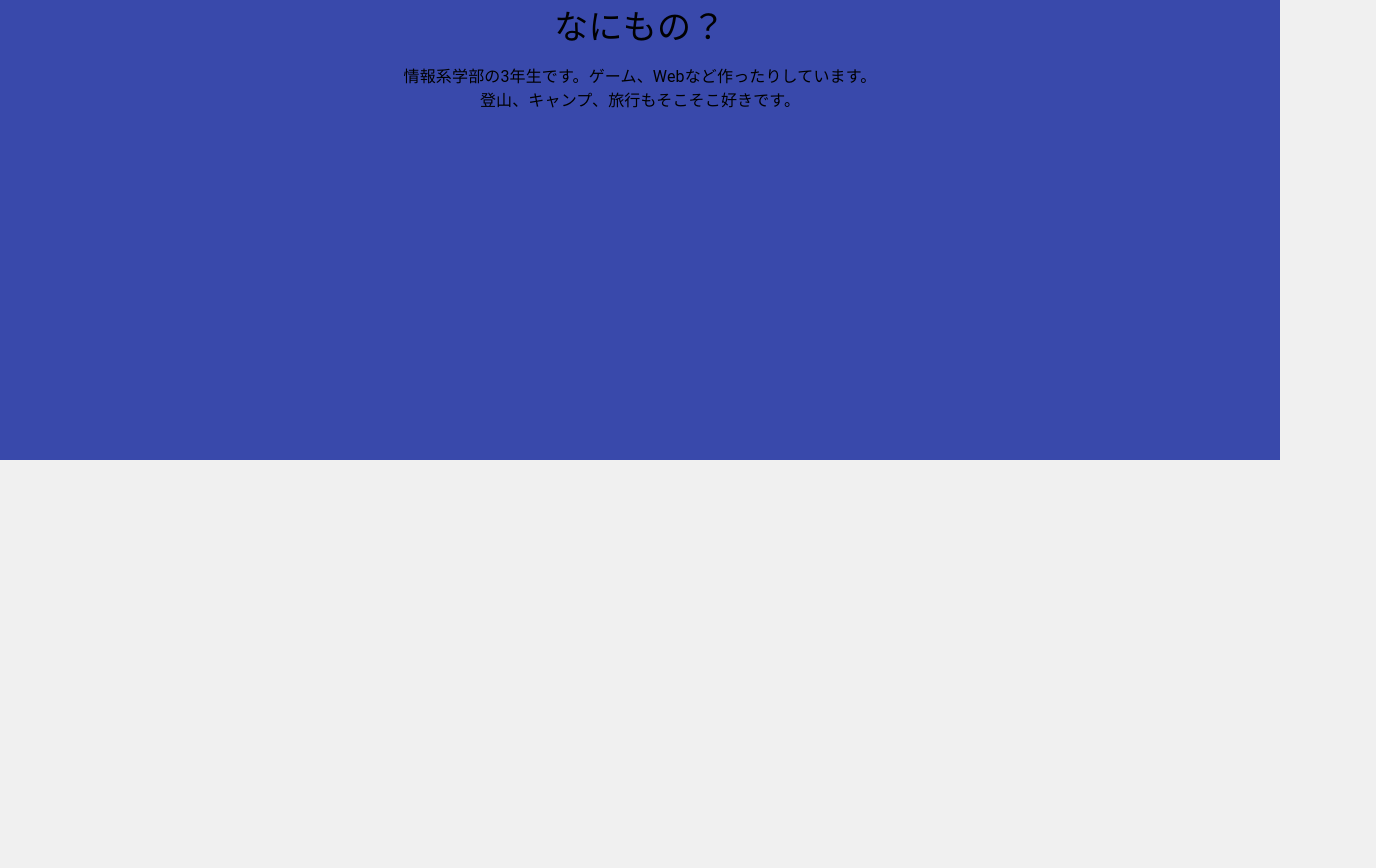
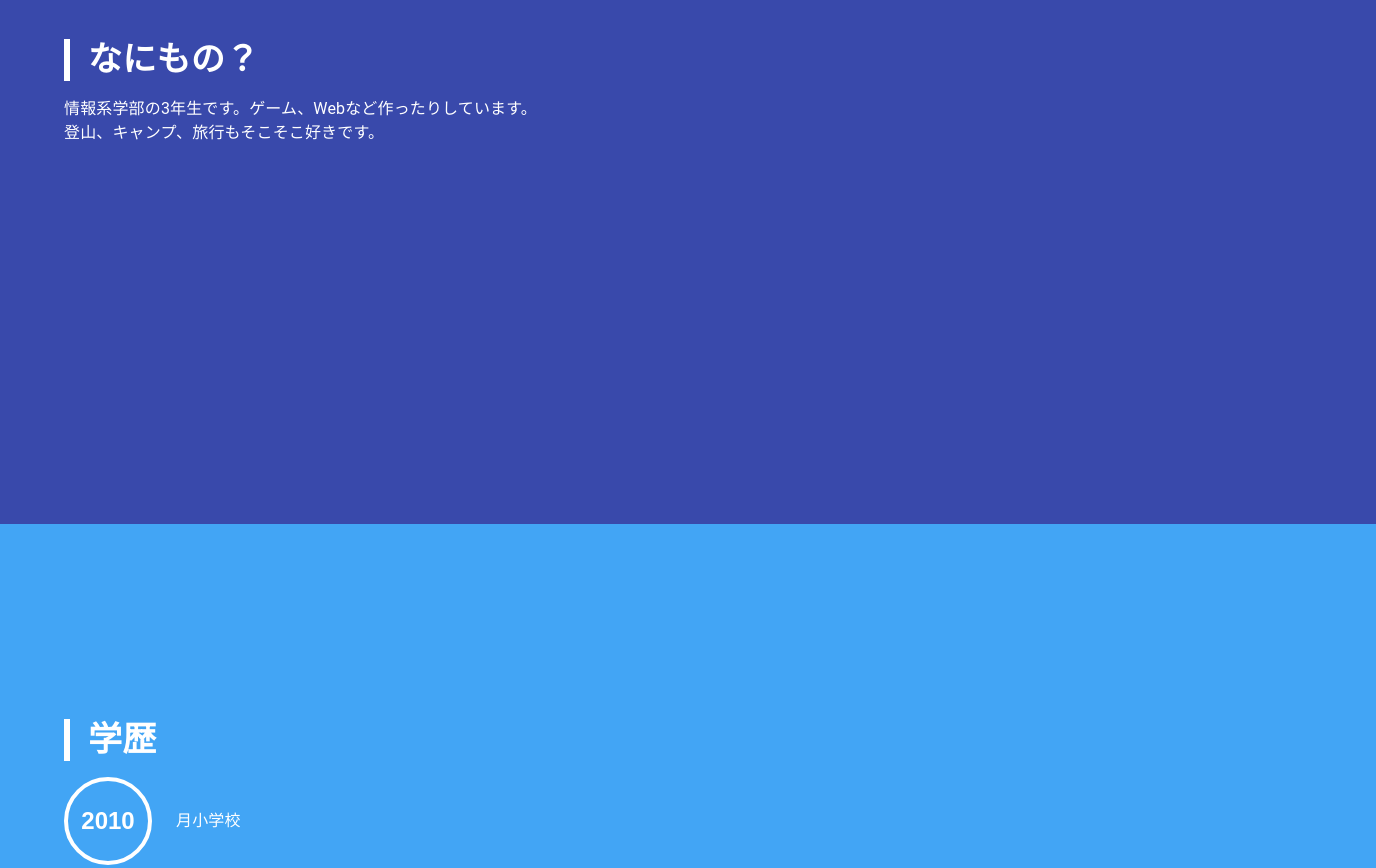
Before and after one commit to matuhiro97/hirokiHP, a React (Vite) app: page /about in a window 1280 px wide. Shown: the part 340-1208 px from the top of the page, 1376 px wide, since content can reach past the window. Before the commit the page ends 800 px from the top, so only its background shows below. Built offline with nearby package versions, Linux system fonts and the light colour scheme.

Commit message:
自己紹介ページとりあえずかんせい

```diff
--- a/src/pages/About.tsx
+++ b/src/pages/About.tsx
@@ -2,50 +2,122 @@ import React from 'react';
 import Box from '@mui/material/Box';
 import Typography from '@mui/material/Typography';
 
-const About: React.FC = () => {
+// 共通スタイルオブジェクト
+const sectionStyle = {
+  width: '100%',
+  height: '100vh',
+  display: 'flex',
+  alignItems: 'center',
+  justifyContent: 'flex-start', // 左寄せに変更
+  textAlign: 'left', // テキストを左寄せ
+  padding: '2rem',
+  paddingLeft: '5%', // 左にスペースを持たせる
+};
 
-  return (
+const headingStyle = {
+  marginBottom: '1rem',
+  fontWeight: 'bold',
+  position: 'relative',
+  paddingLeft: '1.5rem',
+  '&::before': {
+    content: '""',
+    position: 'absolute',
+    left: 0,
+    top: 0,
+    bottom: 0,
+    width: '0.4rem',
+    backgroundColor: '#fff',
+  },
+};
+
+// 年サークルコンポーネント
+const YearCircle = ({ year }) => (
   <Box
-     id="about"
     sx={{
-      width: '100vw',            // 幅をビューポート全体に設定
-      height: '100vh',           // 高さをビューポート全体に設定
+      width: '80px', // 円のサイズ
+      height: '80px', // 円のサイズ
+      borderRadius: '50%', // 完全な円にする
+      border: '4px solid #fff', // 枠線を追加
+      color: '#fff',
       display: 'flex',
-           // Flexbox レイアウトを使用
-      alignItems: 'center',      // 縦方向の中央揃え
-      justifyContent: 'center',  // 横方向の中央揃え
-      backgroundColor: '#3949ab',// 背景色を明るいオレンジに設定
-      textAlign: 'center',       // テキストを中央揃え
+      alignItems: 'center',
+      justifyContent: 'center',
+      fontWeight: 'bold',
+      fontSize: '1.5rem',
+      marginRight: '1.5rem',
     }}
   >
+    {year}
+  </Box>
+);
 
-        <Box>
-             <Typography variant="h4" component="h2" sx={{ marginBottom: '1rem'}}>
-                なにもの？
+// 学歴・職歴の項目コンポーネント
+const TimelineItem = ({ year, description }) => (
+  <Box
+    sx={{
+      display: 'flex',
+      alignItems: 'center',
+      marginBottom: '1rem',
+    }}
+  >
+    <YearCircle year={year} />
+    <Typography variant="body1" sx={{ color: '#fff' }}>
+      {description}
     </Typography>
+  </Box>
+);
 
+// 共通セクションコンポーネント
+const Section = ({ id, title, backgroundColor, children }) => (
+  <Box
+    id={id}
+    sx={{
+      ...sectionStyle,
+      backgroundColor: backgroundColor,
+    }}
+  >
+    <Box
+      sx={{
+        color: '#fff',
+        textAlign: 'left',
+        maxWidth: '600px',
+      }}
+    >
+      <Typography variant="h4" component="h2" sx={headingStyle}>
+        {title}
+      </Typography>
+      {children}
+    </Box>
+  </Box>
+);
+
+const About = () => {
+  return (
+    <>
+      {/* Section 1: 何者なのか */}
+      <Section id="about" title="なにもの？" backgroundColor="#3949ab">
         <Typography variant="body1">
           情報系学部の3年生です。ゲーム、Webなど作ったりしています。
         </Typography>
-
         <Typography variant="body1">
           登山、キャンプ、旅行もそこそこ好きです。
         </Typography>
-        </Box>
+      </Section>
 
+      {/* Section 2: 学歴 */}
+      <Section id="education" title="学歴" backgroundColor="#42a5f5">
+        <TimelineItem year="2010" description="月小学校" />
+        <TimelineItem year="2013" description="月中学校" />
+        <TimelineItem year="2018" description="羊羹高校" />
+        <TimelineItem year="2020" description="宮崎大学大学工学部 工学科 情報通信工学プログラム" />
+      </Section>
 
-
-
-    </Box>
-
-
-
-
-
-
-
-
-
+      {/* Section 3: 職歴 */}
+      <Section id="experience" title="職歴" backgroundColor="#00bcd4">
+        <TimelineItem year="2014" description="smolt" />
+        <TimelineItem year="2015" description="ラウンドワン" />
+      </Section>
+    </>
   );
 }
 
```
Lines whose indentation alone changed are shown as unchanged.
